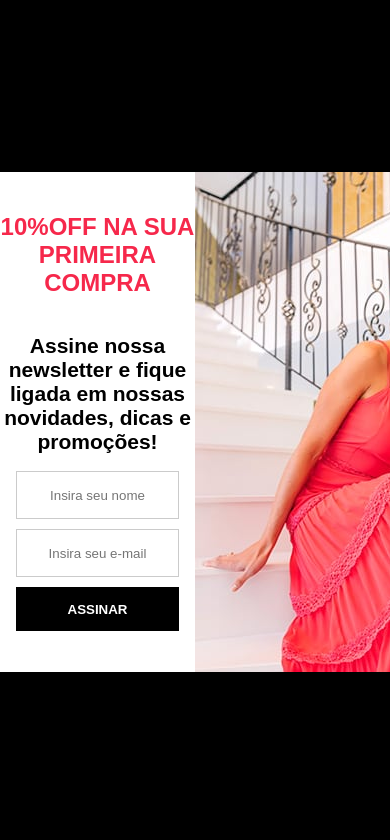
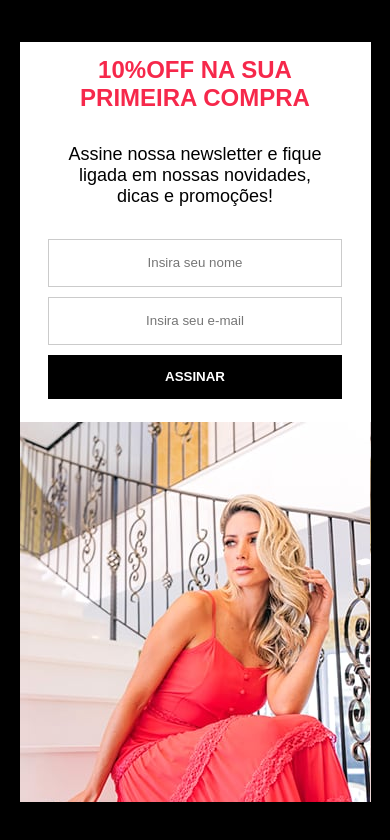
Before and after one commit to mtzzwr/frontend-braavo, a website: page src/index.html in a window 390 px wide. Drawn offline with Linux system fonts and the light colour scheme.

Commit message:
starting to implement reponsive of the page

```diff
--- a/src/index.html
+++ b/src/index.html
@@ -13,10 +13,12 @@
         <div id="container__box">
             <div id="container__left">
                 <div id="container__10off">
-                    <h2>10%OFF NA SUA PRIMEIRA COMPRA</h2>
+                    <span>10%OFF NA SUA</span>
+                    <br>
+                    <span>PRIMEIRA COMPRA</span>
                 </div>
                 <div id="container__newsletter">
-                    <h2>Assine nossa newsletter e fique ligada em nossas novidades, dicas e promoções!</h2>
+                    <span>Assine nossa newsletter e fique ligada em nossas novidades, dicas e promoções!</span>
                 </div>
                 <div id="container__form">
                     <input id="name_field" class="container__input" type="text" placeholder="Insira seu nome">
--- a/src/scss/style.scss
+++ b/src/scss/style.scss
@@ -36,6 +36,48 @@ body {
     flex-direction: column;
     justify-content: center;
     align-items: center;
+    #container__10off {
+        margin: 16px;
+        text-align: center;
+        color: $off_text_color;
+        span {
+            font-size: 24px;
+            font-weight: bold;
+        }
+    }
+
+    #container__newsletter {
+        width: 260px;
+        margin: 16px;
+        text-align: center;
+        color: #000000;
+        span {
+            font-size: 18px;
+        }
+    }
+
+    #container__form {
+        width: 100%;
+        height: 180px;
+        display: flex;
+        margin: 16px;
+        flex-direction: column;
+        .container__input {
+            height: 44px;
+            margin: 0px 8% 10px 8%;
+            text-align: center;
+            border: solid 1px #cbcbcb;
+            color: #000000;
+        }
+        #container__button {
+            height: 44px;
+            margin: 0px 8% 10px 8%;
+            color: #ffffff;
+            background-color: #000000;
+            border: 0px;
+            font-weight: bold;
+        }
+    }
 }
 
 #container__right {
@@ -44,37 +86,23 @@ body {
     background-image: url('../images/foto.jpg');
 }
 
-#container__10off {
-    text-align: center;
-    color: $off_text_color;
+@media screen and (max-width: 600px) {
+    #container__box {
+        width: 90%;
+        height: 90%;
+        flex-direction: column;
+        #container__left {
+            width: 100%;
+            height: 50%;
+            display: flex;
+            flex-direction: column;
+            justify-content: center;
+            align-items: center;
+        }
+        #container__right {
+            width: 100%;
+            height: 50%;
+            background-image: url('../images/foto.jpg');
+        }
+    }
 }
-
-#container__newsletter {
-    text-align: center;
-    color: #000000;
-    font-size: 14px;
-}
-
-#container__form {
-    width: 100%;
-    height: 180px;
-    display: flex;
-    flex-direction: column;
-}
-
-.container__input {
-    height: 44px;
-    margin: 0px 8% 10px 8%;
-    text-align: center;
-    border: solid 1px #cbcbcb;
-    color: #000000;
-}
-
-#container__button {
-    height: 44px;
-    margin: 0px 8% 10px 8%;
-    color: #ffffff;
-    background-color: #000000;
-    border: 0px;
-    font-weight: bold;
-}
```
Also changed, not shown: src/css/style.css.
